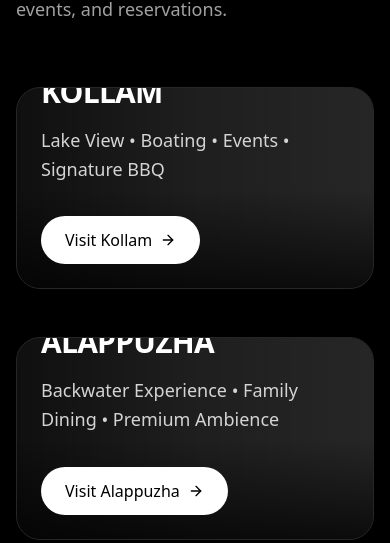
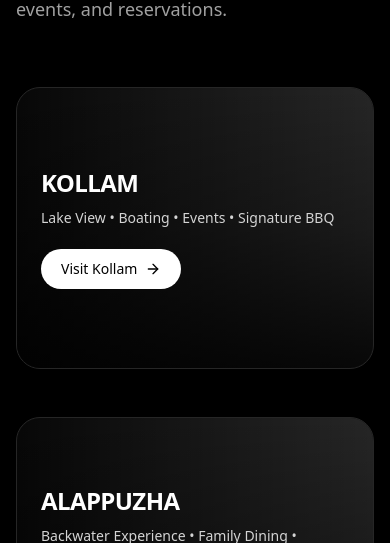
Before and after one commit to amarrajARJ36/asado-restaurant, a React (Vite) app: page / in a window 390 px wide. Shown: the part 1025-1568 px from the top of the page. Built offline with nearby package versions, Linux system fonts and the light colour scheme; a web font is replaced by a local one.

Commit message:
fix(ui): improve branch card responsiveness
Update image container height and adjust gradient overlays to ensure better text legibility and layout consistency across screen sizes.

```diff
--- a/src/pages/MainHome.tsx
+++ b/src/pages/MainHome.tsx
@@ -85,7 +85,7 @@ export default function MainHome() {
                 key={branch.id}
                 className="relative group rounded-3xl overflow-hidden bg-neutral-900 border border-neutral-800"
               >
-                <div className="aspect-[16/9] md:aspect-[21/9] relative w-full overflow-hidden bg-neutral-800">
+                <div className="relative w-full min-h-[280px] sm:min-h-[320px] md:min-h-0 md:aspect-[21/9] overflow-hidden bg-neutral-800">
                   {/* Conditional Background Image */}
                   <img
                     src={
@@ -100,25 +100,24 @@ export default function MainHome() {
                   />
 
                   {/* Gradients for text legibility */}
-                  <div className="absolute inset-0 bg-gradient-to-r from-black/60 via-black/20 to-transparent" />
-                  <div className="absolute inset-0 bg-gradient-to-t from-black/70 via-transparent to-transparent md:hidden" />
+                  <div className="absolute inset-0 bg-gradient-to-r from-black/80 via-black/40 to-transparent" />
+                  <div className="absolute inset-0 bg-gradient-to-t from-black/80 via-black/30 to-transparent md:hidden" />
 
                   {/* Content Overlay */}
-                  <div className="absolute inset-0 p-6 md:p-16 flex flex-col justify-end md:justify-center">
+                  <div className="absolute inset-0 p-6 sm:p-8 md:p-16 flex flex-col justify-center">
                     <div className="max-w-xl">
-                      <div className="flex items-center gap-3 mb-4">
-
-                        <h3 className="text-3xl md:text-5xl font-bold uppercase tracking-tight text-white">{branch.name}</h3>
+                      <div className="flex items-center gap-3 mb-2 sm:mb-3">
+                        <h3 className="text-2xl sm:text-3xl md:text-5xl font-bold uppercase tracking-tight text-white">{branch.name}</h3>
                       </div>
 
-                      <p className="text-neutral-300 text-lg md:text-xl font-light mb-8 max-w-md leading-relaxed">
+                      <p className="text-neutral-300 text-sm sm:text-base md:text-xl font-light mb-5 sm:mb-6 md:mb-8 max-w-md leading-relaxed">
                         {branch.description}
                       </p>
 
                       {branch.status === 'active' ? (
                         <Link
                           to={`/${branch.slug}`}
-                          className="inline-flex items-center gap-2 bg-white text-black px-6 py-3 rounded-full font-medium transition-colors hover:bg-neutral-200"
+                          className="inline-flex items-center gap-2 bg-white text-black px-5 py-2.5 sm:px-6 sm:py-3 rounded-full text-sm sm:text-base font-medium transition-colors hover:bg-neutral-200"
                         >
                           Visit {branch.name}
                           <ArrowRight className="w-4 h-4" />
```
